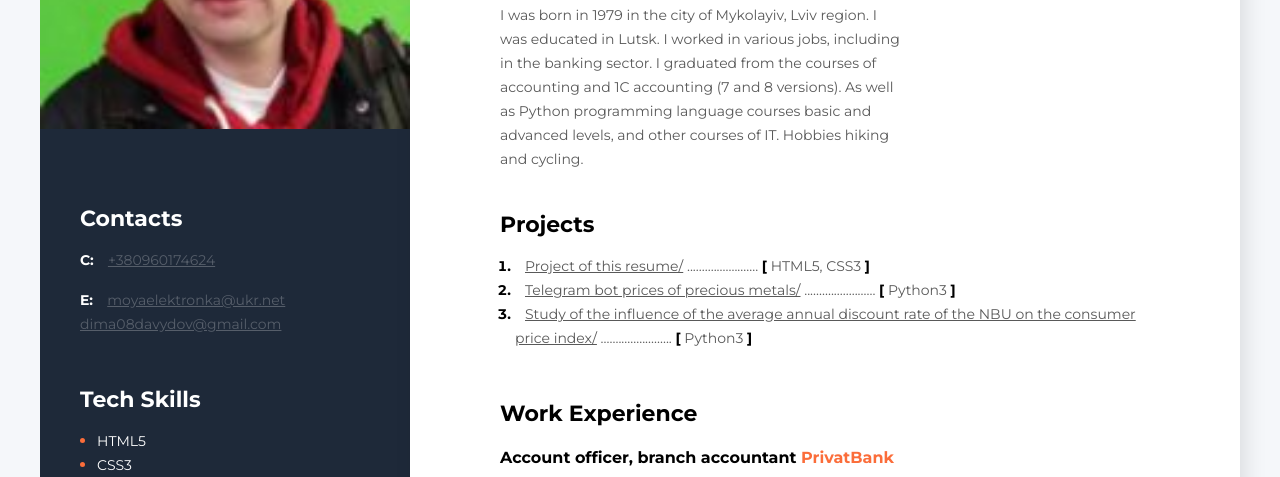
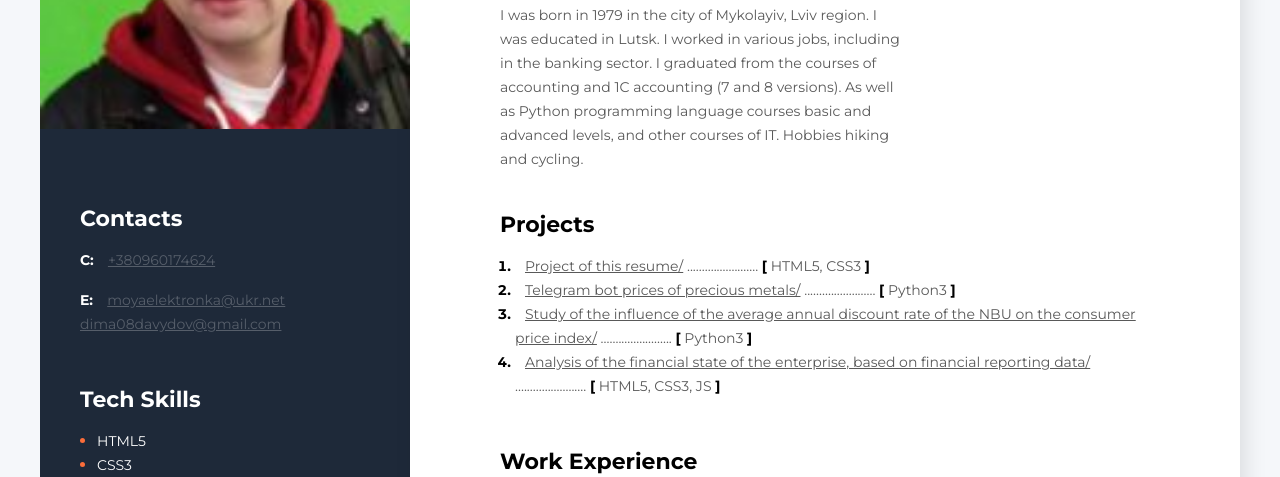
Before and after one commit to Dymytrian/my-new-res-03, a plain HTML site: page index.html in a window 1280 px wide. Shown: the part 249-726 px from the top of the page. Drawn offline with Linux system fonts and the light colour scheme; a script that the page names is missing.

Commit message:
Adding changes to file index.html

```diff
--- a/index.html
+++ b/index.html
@@ -58,7 +58,15 @@
                         <span class="project-bracket">[</span> Python3 <span class="project-bracket">]</span>
                     </span>
                 </li>
-            </ol>
+				<li class="project-item">
+                    <span class="project">
+                        <a href="https://dymytrian.github.io/finanalysis/" class="project-link">Analysis of the financial state of the enterprise, based on financial reporting data/</a>
+                        ........................
+                        <span class="project-bracket">[</span> HTML5, CSS3, JS <span class="project-bracket">]</span>
+                    </span>
+                </li>
+
+			</ol>
 
         </div>
         <!--Work-->
```
